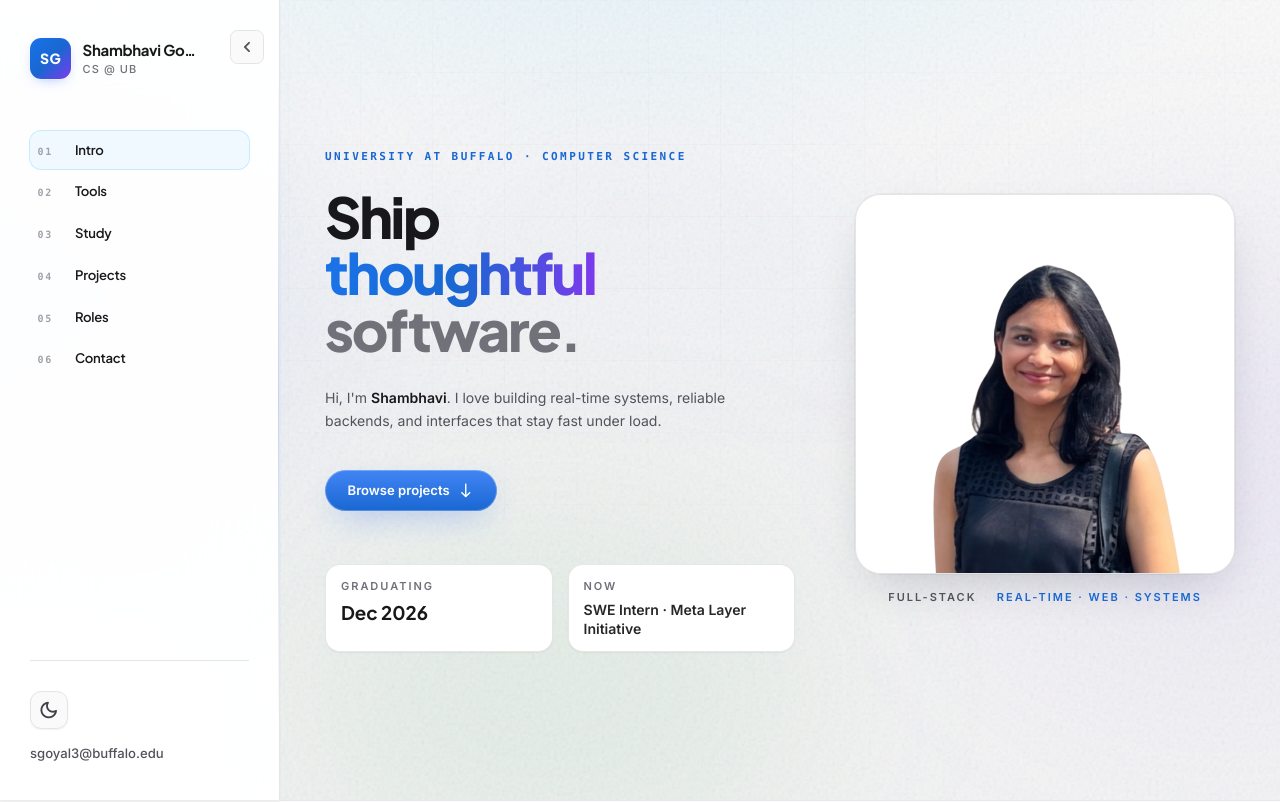
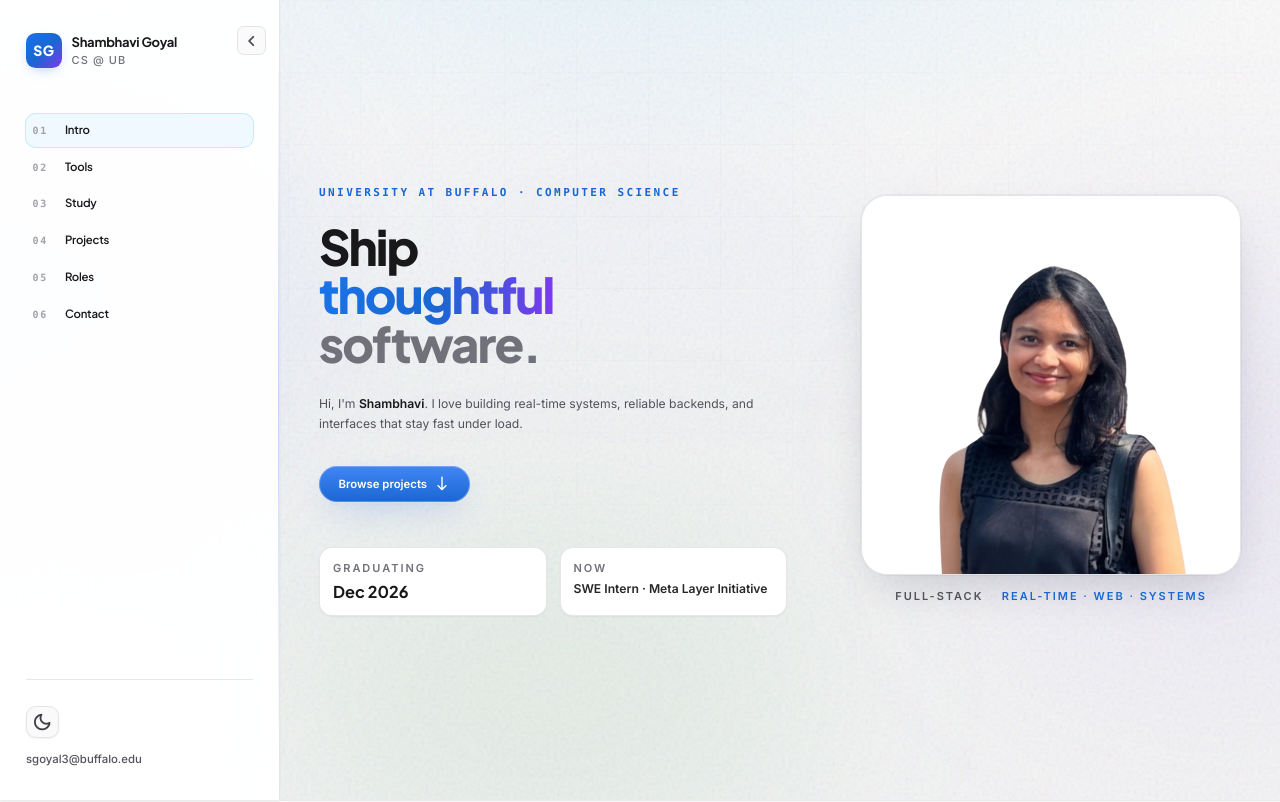
Before and after one commit to ShambhaviGoyal/my-portfolio, a React (Vite) app: page / in a window 1280 px wide. Shown: the top 802 px of the page. Built offline with nearby package versions, Linux system fonts and the light colour scheme.

Commit message:
Further scale down global UI to fit all skill sections

```diff
--- a/src/index.css
+++ b/src/index.css
@@ -3,14 +3,14 @@
 @tailwind utilities;
 
 html {
-  font-size: 14.5px;
+  font-size: 12.5px;
   scroll-behavior: smooth;
   scroll-padding-top: 4.75rem;
 }
 
 @media (min-width: 1024px) {
   html {
-    font-size: 15px;
+    font-size: 13px;
     scroll-padding-top: 1.25rem;
   }
 }
```
